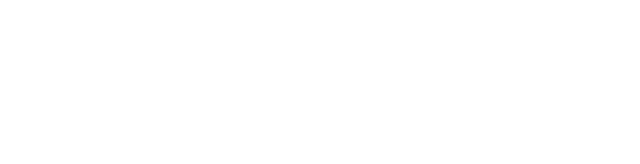
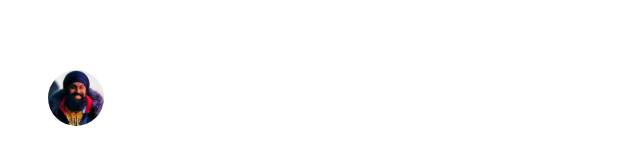
Before and after one commit to BhupinderSingh86/Perfect-Gift, a React (Create React App) app: page / in a window 1280 px wide. Shown: the part 454-618 px from the top of the page, without its empty margins (0-640 px from the left). Built offline with nearby package versions, Linux system fonts and the light colour scheme.

Commit message:
Update to Avatar which can now show a image, change of image to be expolored more

```diff
--- a/public/index.html
+++ b/public/index.html
@@ -3,10 +3,10 @@
   <head>
     <title>ImageAvatars demo — Material UI</title>
     <!-- Fonts to support Material Design -->
-    <!-- <link
+    <link
     rel="stylesheet"
     href="https://fonts.googleapis.com/css?family=Roboto:300,400,500,700&display=swap"
-    /> -->
+    />
     <!-- Icons to support Material Design -->
     <link
     rel="stylesheet"
--- a/src/Components/App/App.js
+++ b/src/Components/App/App.js
@@ -1,10 +1,13 @@
 import "./App.css";
 import ImageAvatar from "../ImageAvatar/ImageAvatar";
+import ProfileBackground from "../ProfileBackground/ProfileBackground";
 
 function App() {
   return (
     <div>
     <ImageAvatar/>
+    <ProfileBackground/>
+
     </div>
   );
 }
--- a/src/Components/ImageAvatar/ImageAvatar.js
+++ b/src/Components/ImageAvatar/ImageAvatar.js
@@ -10,14 +10,13 @@ import {useState} from "react"
 
 function ImageAvatar() {
 
-  const [profile, setProfile] = useState(
-    1
-);
+  const [profile, setProfile] = useState(0);
 
-function handleChange(event) {
+function handleProfileChange(event) {
     setProfile(URL.createObjectURL(event.target.files[0]));
     console.log(event.target.files);
 }
+
 
 
     return (
@@ -29,7 +28,7 @@ function handleChange(event) {
         variant="dot">
         <Avatar
         alt="Bhupinder Singh"
-        src={{profile} ? String({profile}) : "static/images/avatar/2.jpg"}
+        src={{profile} ? "static/images/avatar/2.jpg": String({profile})}
         sx={{
             bgcolor: deepOrange[500],
             width: 56,
@@ -38,7 +37,7 @@ function handleChange(event) {
             left: 40,
             }}
             />
-        <input hidden accept="image/*" type="file" onChange={handleChange}/>
+        <input hidden accept="image/*" type="file" onChange={handleProfileChange}/>
         <img alt= "" src={profile}/>
       </StyledBadge>
       </IconButton>
--- /dev/null
+++ b/src/Components/ProfileBackground/ProfileBackground.js
@@ -0,0 +1,41 @@
+import React from 'react'
+import Avatar from '@mui/material/Avatar';
+import { deepOrange, deepPurple } from '@mui/material/colors';
+import IconButton from '@mui/material/IconButton';
+import {useState} from "react"
+
+//when login is set up include a iternary if statement for the styled badge to show when logged on otherwise off
+
+function ProfileBackground() {
+
+  const [profile, setProfile] = useState(
+    0
+);
+
+function handleChange(event) {
+    setProfile(URL.createObjectURL(event.target.files[0]));
+    console.log(event.target.files);
+}
+
+
+    return (
+        <div>
+        <IconButton color="primary" aria-label="upload picture" component="label">
+        <Avatar
+        alt="BG"
+        src="/Job photo1.jpg"
+        sx={{
+            bgcolor: deepPurple[500],
+            width: 56,
+            height: 56,
+            top: 200,
+            left: 40,
+            }}
+            />
+        <input hidden accept="image/*" type="file" onChange={handleChange}/>
+      </IconButton>
+        </div>
+    )
+}
+
+export default ProfileBackground;
```
Also changed, not shown: public/Job photo1.jpg (added), src/Components/ProfileBackground/ProfileBackground.css (added).
